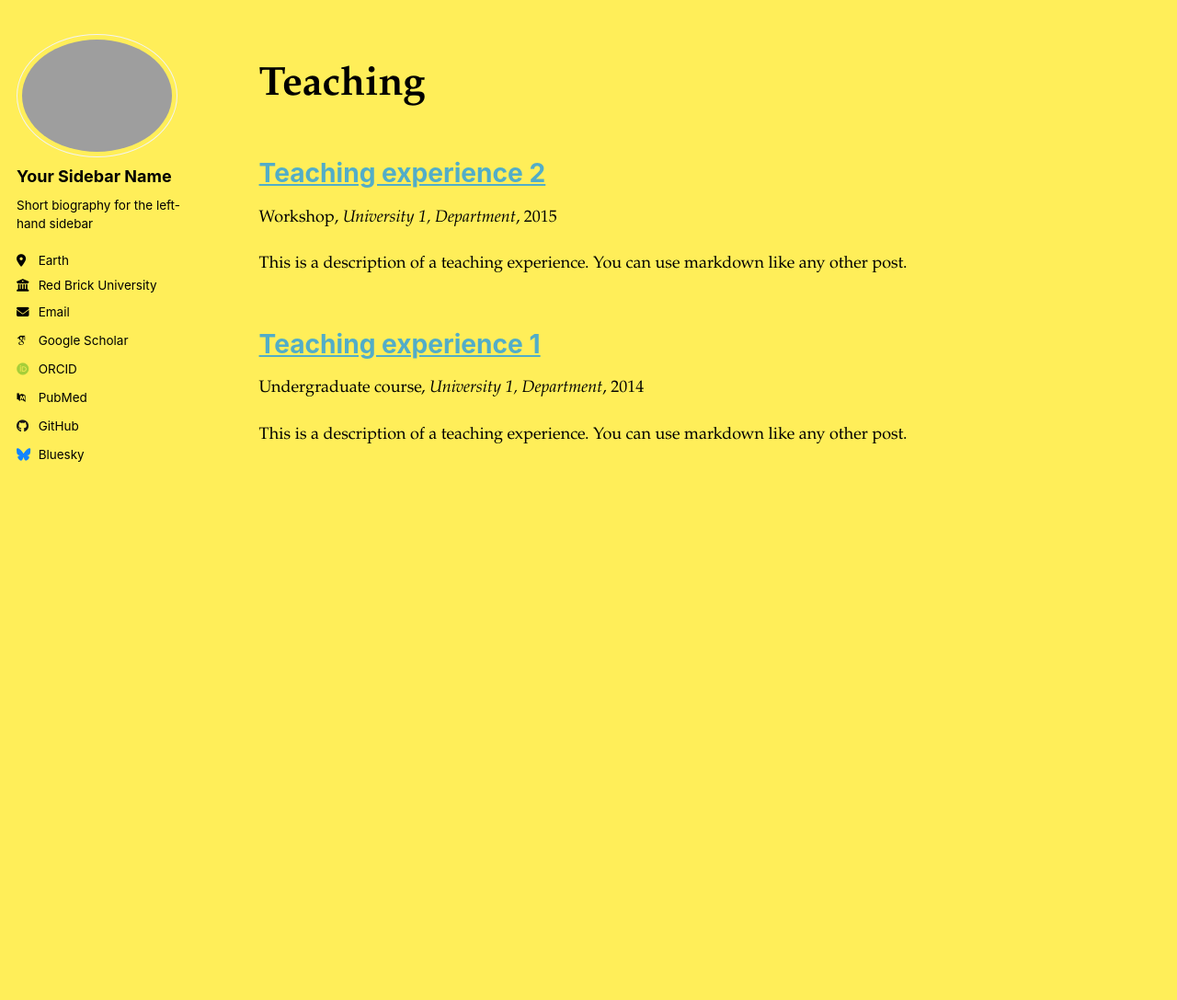
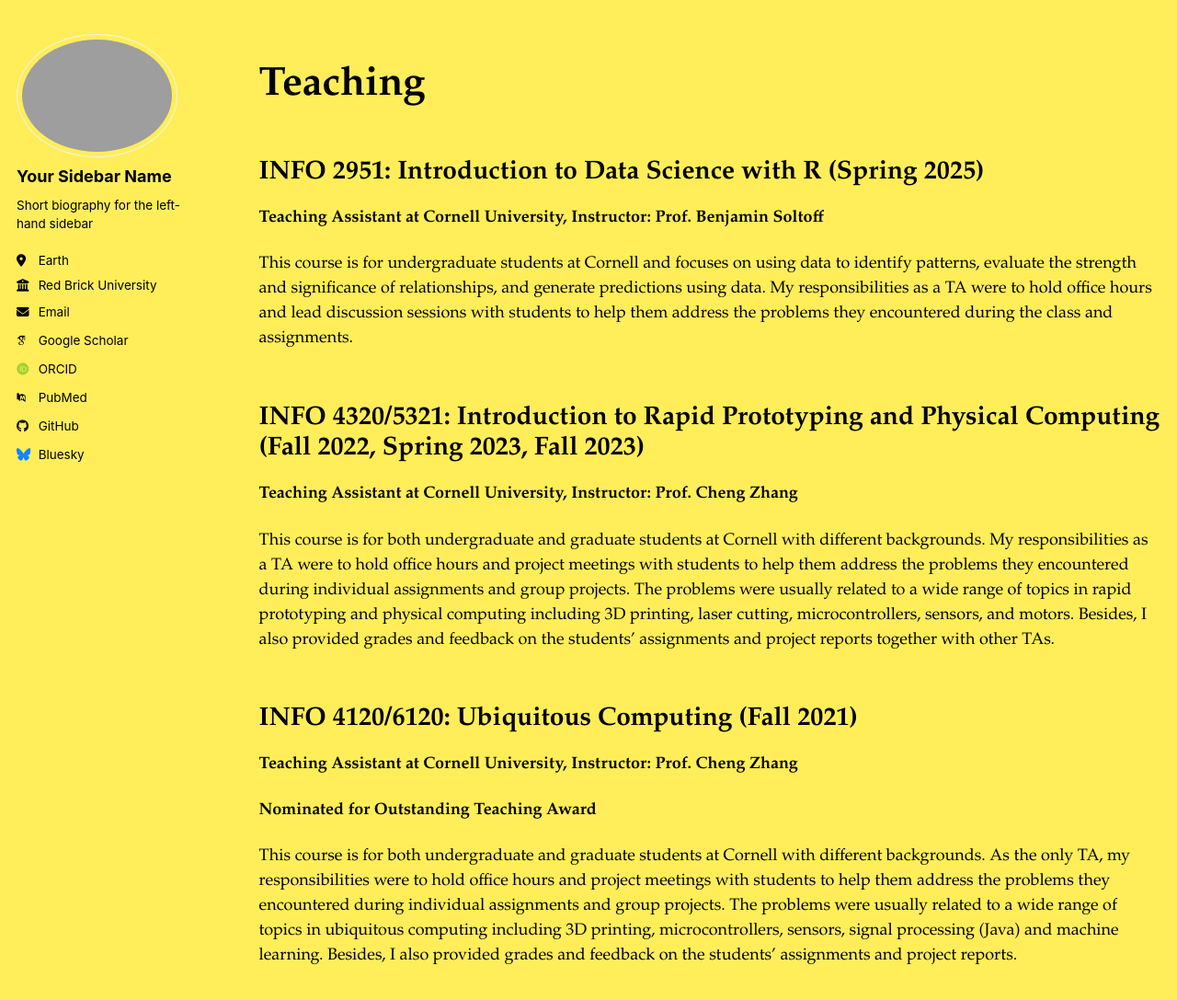
Before and after one commit to gray-huang/gray-huang.github.io, a Jekyll site: the page built from _pages/teaching.md, in a window 1280 px wide and 1113 px high. Shown: the top 1087 px of the window at 92% size. Built offline with Jekyll 4.4.1, drawn with Linux system fonts in a browser that asks for light colours; some web fonts are replaced.

Commit message:
add header

```diff
--- /dev/null
+++ b/_pages/teaching.md
@@ -0,0 +1,29 @@
+---
+layout: archive
+title: "Teaching"
+permalink: /teaching/
+author_profile: true
+redirect_from:
+  - /resume
+---
+
+{% include base_path %}
+INFO 2951: Introduction to Data Science with R (Spring 2025)
+----------
+**Teaching Assistant at Cornell University, Instructor: Prof. Benjamin Soltoff**
+
+This course is for undergraduate students at Cornell and focuses on using data to identify patterns, evaluate the strength and significance of relationships, and generate predictions using data. My responsibilities as a TA were to hold office hours and lead discussion sessions with students to help them address the problems they encountered during the class and assignments.
+
+INFO 4320/5321: Introduction to Rapid Prototyping and Physical Computing (Fall 2022, Spring 2023, Fall 2023)
+----------
+**Teaching Assistant at Cornell University, Instructor: Prof. Cheng Zhang**
+
+This course is for both undergraduate and graduate students at Cornell with different backgrounds. My responsibilities as a TA were to hold office hours and project meetings with students to help them address the problems they encountered during individual assignments and group projects. The problems were usually related to a wide range of topics in rapid prototyping and physical computing including 3D printing, laser cutting, microcontrollers, sensors, and motors. Besides, I also provided grades and feedback on the students’ assignments and project reports together with other TAs.
+
+INFO 4120/6120: Ubiquitous Computing (Fall 2021)
+----------
+**Teaching Assistant at Cornell University, Instructor: Prof. Cheng Zhang**
+
+**Nominated for Outstanding Teaching Award**
+
+This course is for both undergraduate and graduate students at Cornell with different backgrounds. As the only TA, my responsibilities were to hold office hours and project meetings with students to help them address the problems they encountered during individual assignments and group projects. The problems were usually related to a wide range of topics in ubiquitous computing including 3D printing, microcontrollers, sensors, signal processing (Java) and machine learning. Besides, I also provided grades and feedback on the students’ assignments and project reports.
```
Also changed, not shown: _data/navigation.yml (+4 -4 lines), 1 other file.
